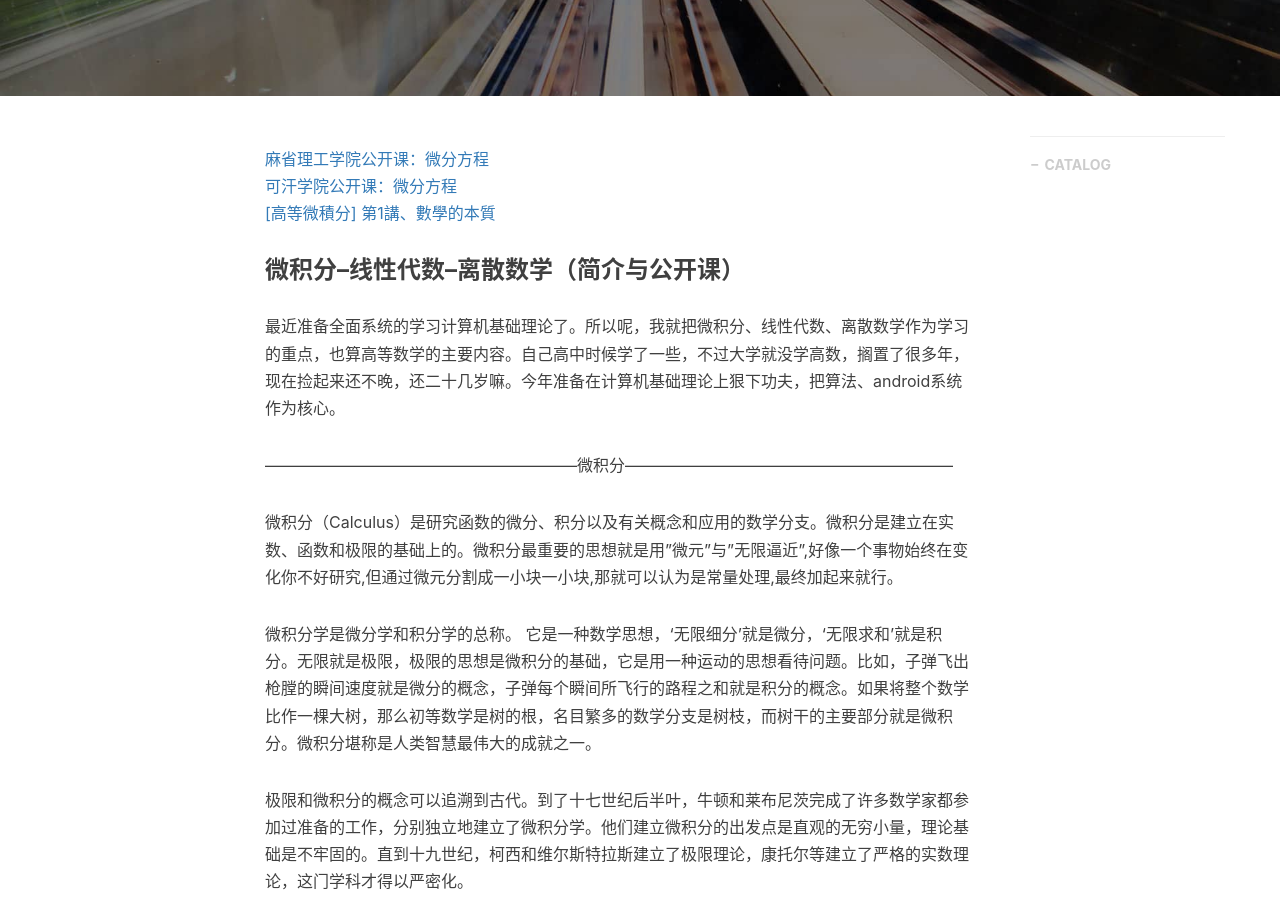
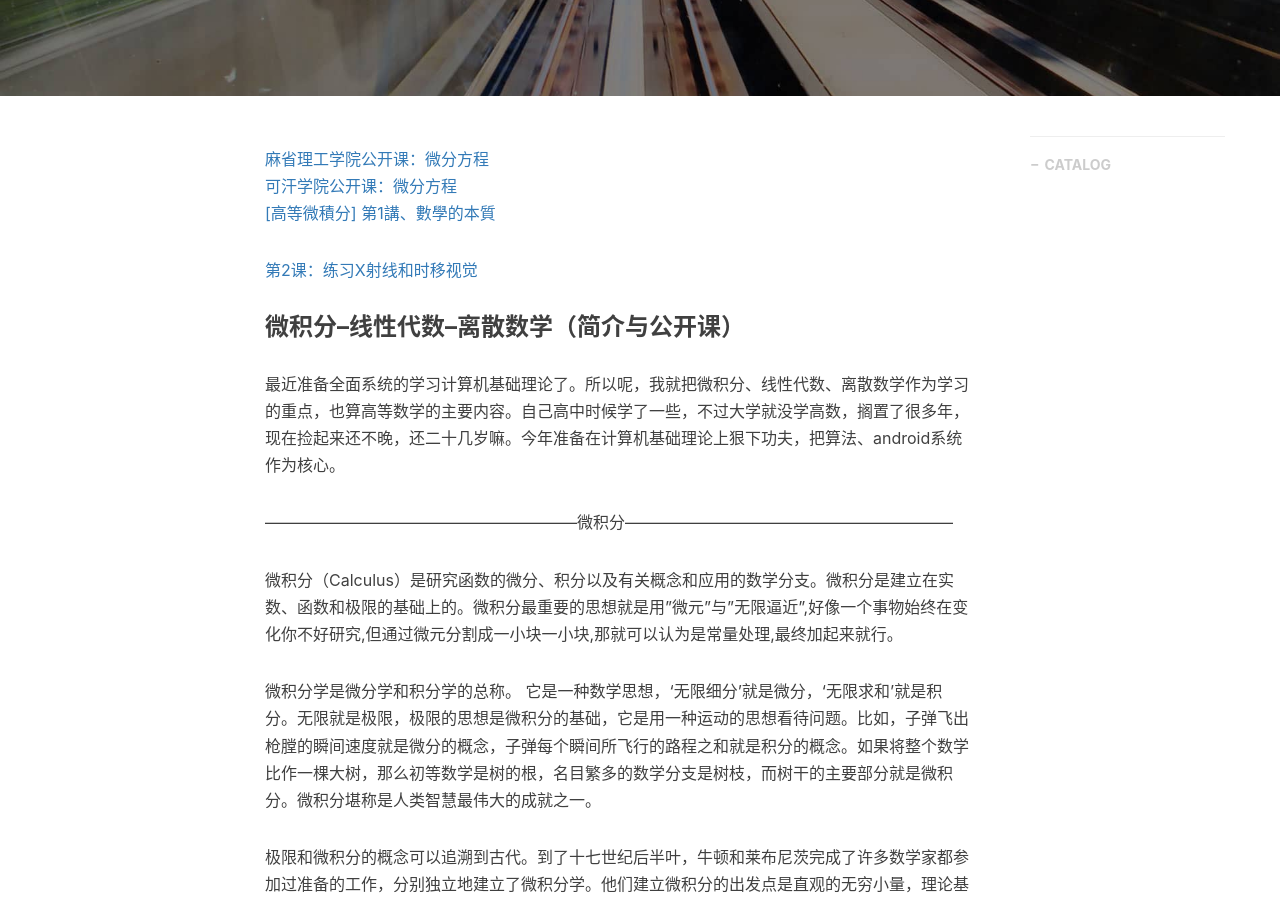
Before and after one commit to gary-robotics/dlward, a Jekyll site: the page built from _posts/2019-09-28-微积分--线性代数--离散数学 简介与公开课-2019.markdown, in a window 1280 px wide and 900 px high, scrolled down 427 px. Built offline with Jekyll 4.4.1, drawn with Linux system fonts in a browser that asks for light colours; nearby versions of some CDN libraries; comment, search, counter and statistics services are not loaded.

Commit message:
Update 2019-09-28-微积分--线性代数--离散数学 简介与公开课-2019.markdown

```diff
--- a/_posts/2019-09-28-微积分--线性代数--离散数学 简介与公开课-2019.markdown
+++ b/_posts/2019-09-28-微积分--线性代数--离散数学 简介与公开课-2019.markdown
@@ -12,6 +12,8 @@ tags:                               #标签
 [麻省理工学院公开课：微分方程](http://open.163.com/special/opencourse/equations.html)
 [可汗学院公开课：微分方程](http://open.163.com/special/Khan/differential.html)
 [[高等微積分] 第1講、數學的本質](https://www.youtube.com/watch?v=yYEMYP8u0sc)
+
+[第2课：练习X射线和时移视觉](https://betterexplained.com/calculus/lesson-2/)
 
 ### 微积分--线性代数--离散数学（简介与公开课）
 最近准备全面系统的学习计算机基础理论了。所以呢，我就把微积分、线性代数、离散数学作为学习的重点，也算高等数学的主要内容。自己高中时候学了一些，不过大学就没学高数，搁置了很多年，现在捡起来还不晚，还二十几岁嘛。今年准备在计算机基础理论上狠下功夫，把算法、android系统作为核心。
```
